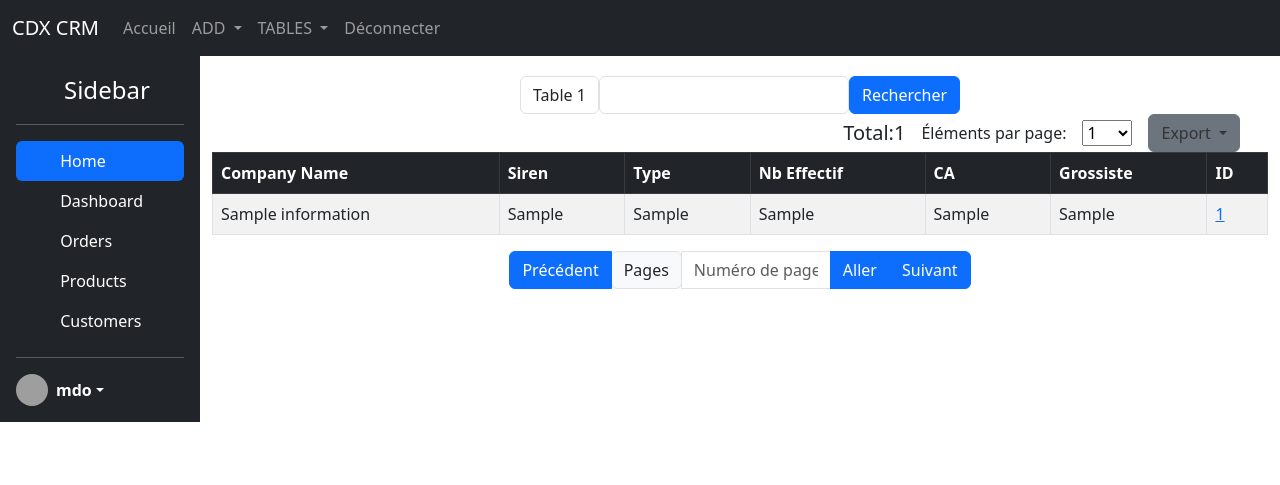
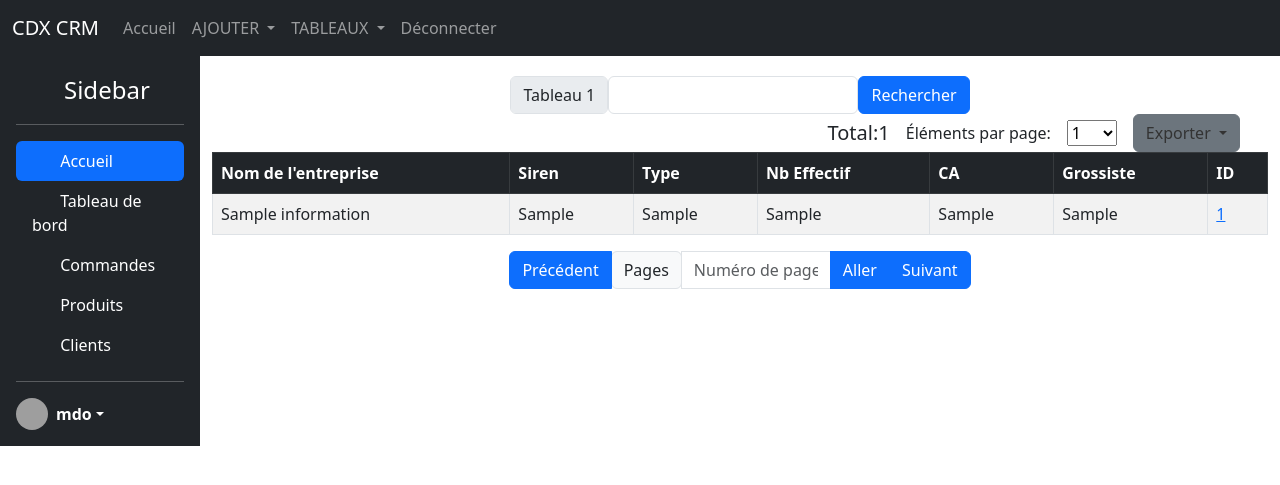
Before and after one commit to kyuzh/Django-CRM-main, a Django app: page / in a window 1280 px wide. Shown: the top 485 px of the page. Run offline with Django 4.2, Linux system fonts and the light colour scheme; a user stored in the database is signed in; tables that the repository leaves empty hold one stand-in row (values such as "Sample post"); some libraries are stand-ins or nearby versions; grey boxes are pictures that could not be loaded.

Commit message:
traduit bouton en francais

```diff
--- a/dcrm/settings.py
+++ b/dcrm/settings.py
@@ -99,9 +99,9 @@ AUTH_PASSWORD_VALIDATORS = [
 # Internationalization
 # https://docs.djangoproject.com/en/4.1/topics/i18n/
 
-LANGUAGE_CODE = 'en-us'
+LANGUAGE_CODE = 'fr-FR'
 
-TIME_ZONE = 'UTC'
+TIME_ZONE = 'Europe/Paris'
 
 USE_I18N = True
 
@@ -112,7 +112,7 @@ USE_TZ = True
 # https://docs.djangoproject.com/en/4.1/howto/static-files/
 
 STATIC_URL = '/static/'
-STATICFILES_DIRS = [os.path.join(BASE_DIR, 'website/templates/static')]
+STATICFILES_DIRS = [os.path.join(BASE_DIR, 'website/static')]
 
 
 # Default primary key field type
--- a/website/admin.py
+++ b/website/admin.py
@@ -1,4 +1,6 @@
 from django.contrib import admin
 from .models import Record
+from .models import company_information
 
 admin.site.register(Record)
+admin.site.register(company_information)
--- a/website/templates/static/pagination.js
+++ b/website/static/pagination.js
@@ -97,8 +97,7 @@ document.addEventListener("DOMContentLoaded", function () {
   var searchButton = document.getElementById('searchButton');
   if (searchButton) {
     searchButton.addEventListener('click', function (event) {
-
-      // Récupérez l'élément <p> avec l'ID "recordCount"
+    // Récupérez l'élément <p> avec l'ID "recordCount"
       var nouveauRecordCount = 0;
 
       var urlParams = new URLSearchParams(window.location.search);
@@ -177,7 +176,7 @@ function updateParams(change) {
   start += change;
   var end = start + elementsPerPage -1 ;
 
-  if (page < 0) {
+  if (page <= 0) {
     page = 1;
     start = 0;
     end = elementsPerPage - 1;
@@ -224,8 +223,6 @@ function updateParams(change) {
   }
 
 }
-
-
 
 function goToPage() {
     var pageNumberInput = document.getElementById("pageNumberInput").value;
@@ -292,9 +289,3 @@ document.addEventListener("DOMContentLoaded", function () {
         pageNumberInput.value = pageNumberFromUrl;
     }
 });
-
-// script pour récupérer la valeur de la table depuis l'URL
-document.addEventListener('DOMContentLoaded', function () {
-    // Enable the select element
-    document.querySelector('select[name="table"]').removeAttribute('disabled');
-});
--- a/website/templates/compagny_information_table.html
+++ b/website/templates/compagny_information_table.html
@@ -3,7 +3,7 @@
     <!-- Contenu de la table -->
   <thead class="table-dark">
     <tr>
-      <th scope="col">Company Name</th>
+      <th scope="col">Nom de l'entreprise</th>
       <th scope="col">Siren</th>
       <th scope="col">Type</th>
       <th scope="col">Nb Effectif</th>
@@ -35,14 +35,14 @@
     <!-- Contenu de la table -->
   <thead class="table-dark">
     <tr>
-      <th scope="col">Name</th>
-      <th scope="col">Email</th>
-      <th scope="col">Phone</th>
-      <th scope="col">Address</th>
-      <th scope="col">City</th>
-      <th scope="col">State</th>
-      <th scope="col">Zipcode</th>
-      <th scope="col">Created At</th>
+      <th scope="col">Nom</th>
+      <th scope="col">E-mail</th>
+      <th scope="col">Téléphone</th>
+      <th scope="col">Adresse</th>
+      <th scope="col">Ville</th>
+      <th scope="col">État</th>
+      <th scope="col">Code postal</th>
+      <th scope="col">Créé à</th>
       <th scope="col">ID</th>
 
     </tr>
--- a/website/templates/home.html
+++ b/website/templates/home.html
@@ -14,33 +14,33 @@
     <hr>
     <ul class="nav nav-pills flex-column mb-auto">
       <li class="nav-item">
-        <a href="#" class="nav-link active" aria-current="page">
+        <a href="{% url 'home' %}" class="nav-link active" aria-current="page">
           <svg class="bi pe-none me-2" width="16" height="16"><use xlink:href="#home"></use></svg>
-          Home
+          Accueil
         </a>
       </li>
       <li>
         <a href="#" class="nav-link text-white">
           <svg class="bi pe-none me-2" width="16" height="16"><use xlink:href="#speedometer2"></use></svg>
-          Dashboard
+          Tableau de bord
         </a>
       </li>
       <li>
         <a href="#" class="nav-link text-white">
           <svg class="bi pe-none me-2" width="16" height="16"><use xlink:href="#table"></use></svg>
-          Orders
+          Commandes
         </a>
       </li>
       <li>
         <a href="#" class="nav-link text-white">
           <svg class="bi pe-none me-2" width="16" height="16"><use xlink:href="#grid"></use></svg>
-          Products
+          Produits
         </a>
       </li>
       <li>
         <a href="#" class="nav-link text-white">
           <svg class="bi pe-none me-2" width="16" height="16"><use xlink:href="#people-circle"></use></svg>
-          Customers
+          Clients
         </a>
       </li>
     </ul>
@@ -51,11 +51,11 @@
         <strong>mdo</strong>
       </a>
       <ul class="dropdown-menu dropdown-menu-dark text-small shadow" style="">
-        <li><a class="dropdown-item" href="#">New project...</a></li>
-        <li><a class="dropdown-item" href="#">Settings</a></li>
-        <li><a class="dropdown-item" href="#">Profile</a></li>
+        <li><a class="dropdown-item" href="#">Nouveau projet...</a></li>
+        <li><a class="dropdown-item" href="#">Paramètres</a></li>
+        <li><a class="dropdown-item" href="#">Profil</a></li>
         <li><hr class="dropdown-divider"></li>
-        <li><a class="dropdown-item" href="#">Sign out</a></li>
+        <li><a class="dropdown-item" href="#">Se déconnecter</a></li>
       </ul>
     </div>
   </div>
@@ -67,8 +67,8 @@
     <form class="filtre_card" method="get" action="">
         <div class="form-group">
             <select name="table" class="form-control" disabled>
-                <option value="table1" selected>Table 1</option>
-                <option value="table2" {% if table == 'table2' %}selected{% endif %}>Table 2</option>
+                <option value="table1" selected>Tableau 1</option>
+                <option value="table2" {% if table == 'table2' %}selected{% endif %}>Tableau 2</option>
                 <!-- Ajoutez d'autres options en fonction de vos besoins -->
             </select>
         </div>
@@ -95,14 +95,14 @@
     <!-- Ajoutez un menu déroulant pour l'option "Import" -->
     <div class="dropdown export-dropdown">
         <a class="btn btn-secondary dropdown-toggle" type="button" id="exportDropdown" data-toggle="dropdown" aria-haspopup="true" aria-expanded="false">
-        Export
+        Exporter
         </a>
         <ul class="dropdown-menu" aria-labelledby="exportDropdown">
             <li class="export-item">
-            <a class="dropdown-item" href="{% url 'export_csv' %}?table={{ request.GET.table|default:'table1' }}&searchValue={{ request.GET.searchValue|default:'' }}&page={{ request.GET.page|default:1 }}&elementsPerPage={{ request.GET.elementsPerPage|default:10 }}">Export CSV</a>
+            <a class="dropdown-item" href="{% url 'export_csv' %}?table={{ request.GET.table|default:'table1' }}&searchValue={{ request.GET.searchValue|default:'' }}&page={{ request.GET.page|default:1 }}&elementsPerPage={{ request.GET.elementsPerPage|default:10 }}">Exporter CSV</a>
             </li>
             <li class="export-item">
-            <a class="dropdown-item" href="{% url 'export_excel' %}?table={{ request.GET.table|default:'table1' }}&searchValue={{ request.GET.searchValue|default:'' }}&page={{ request.GET.page|default:1 }}&elementsPerPage={{ request.GET.elementsPerPage|default:10 }}">Export Excel</a>
+            <a class="dropdown-item" href="{% url 'export_excel' %}?table={{ request.GET.table|default:'table1' }}&searchValue={{ request.GET.searchValue|default:'' }}&page={{ request.GET.page|default:1 }}&elementsPerPage={{ request.GET.elementsPerPage|default:10 }}">Exporter Excel</a>
             </li>
             <!-- Ajoutez d'autres options d'import si nécessaire -->
         </ul>
@@ -123,7 +123,7 @@
     <div class="dt-footer">
         <div class="dataTables_paginate" id="DataTables_Table_10_paginate">
             <div class="input-group justify-content-center">
-                <button class="btn btn-primary" id="previousLink" onclick="updateParams(-1)">Précédent</button>
+                <button class="btn btn-primary" id="previousLink" type="button" onclick="updateParams(-1)">Précédent</button>
 
                 <!-- Affichage des numéros de page -->
                 <div class="input-group-prepend">
@@ -131,7 +131,7 @@
                 </div>
                 <input type="text" id="pageNumberInput" class="form-control" placeholder="Numéro de page" style="max-width: 150px;">
                 <button id="goToPageButton" class="btn btn-primary" type="button" onclick="goToPage()">Aller</button>
-                <button class="btn btn-primary" id="nextLink" onclick="updateParams(1)">Suivant</button>
+                <button class="btn btn-primary" id="nextLink" type="button" onclick="updateParams(1)">Suivant</button>
             </div>
         </div>
     </div>
@@ -141,21 +141,21 @@
 {% else %}
 
 <div class="col-md-6 offset-md-3">
-<h1>Login</h1>
+<h1>Connexion</h1>
 <br/>
 
 <form method="POST" action="{% url 'home' %}">
 	{% csrf_token %}
 
   <div class="mb-3">
-    <input type="text" class="form-control" name="username", placeholder="Username" required>
+    <input type="text" class="form-control" name="username", placeholder="Nom d'utilisateur" required>
 
   </div><br/>
   <div class="mb-3">
-    <input type="password" class="form-control" name="password", placeholder="Password" required>
+    <input type="password" class="form-control" name="password", placeholder="Mot de passe" required>
   </div>
   <br/>
-  <button type="submit" class="btn btn-secondary">Login</button>
+  <button type="submit" class="btn btn-secondary">Connexion</button>
 
 </form>
 </div>
--- a/website/templates/navbar.html
+++ b/website/templates/navbar.html
@@ -14,17 +14,17 @@
 
         <li class="nav-item dropdown">
           <a class="nav-link dropdown-toggle" href="#" id="navbarDropdown_add" role="button" data-bs-toggle="dropdown" aria-expanded="false">
-            ADD
+            AJOUTER
           </a>
           <ul class="dropdown-menu" aria-labelledby="navbarDropdown_add">
             <li class="nav-item">
-              <a class="nav-link" href="{% url 'add_record' %}?table=table1">Add Record</a>
+              <a class="nav-link" href="{% url 'add_record' %}?table=table1">Ajouter Enregistrement</a>
             </li>
             <li class="nav-item">
-              <a class="nav-link" href="{% url 'add_record' %}?table=table2">Add Record2</a>
+              <a class="nav-link" href="{% url 'add_record' %}?table=table2">Ajouter Enregistrement2</a>
             </li>
             <li class="nav-item">
-              <a class="nav-link" href="{% url 'add_record' %}">Add Record3</a>
+              <a class="nav-link" href="{% url 'add_record' %}">Ajouter Enregistrement3</a>
             </li>
           </ul>
         </li>
@@ -32,12 +32,12 @@
         <!-- Ajustez la structure HTML du deuxième menu déroulant -->
         <li class="nav-item dropdown">
           <a class="nav-link dropdown-toggle" href="#" id="navbarDropdown" role="button" data-bs-toggle="dropdown" aria-expanded="false">
-            TABLES
+            TABLEAUX
           </a>
           <ul class="dropdown-menu" aria-labelledby="navbarDropdown">
-            <li class="nav-item"><a class="nav-link" href="{% url 'home' %}?table=table1">TABLE 1</a></li>
-            <li class="nav-item"><a class="nav-link" href="{% url 'home' %}?table=table2">TABLE 2</a></li>
-            <li class="nav-item"><a class="nav-link" href="{% url 'home' %}">TABLE 3</a></li>
+            <li class="nav-item"><a class="nav-link" href="{% url 'home' %}?table=table1">TABLEAU 1</a></li>
+            <li class="nav-item"><a class="nav-link" href="{% url 'home' %}?table=table2">TABLEAU 2</a></li>
+            <li class="nav-item"><a class="nav-link" href="{% url 'home' %}">TABLEAU 3</a></li>
           </ul>
         </li>
 
@@ -47,10 +47,10 @@
 
         {% else %}
         <li class="nav-item">
-          <a class="nav-link" href="{% url 'register' %}">Register</a>
+          <a class="nav-link" href="{% url 'register' %}">S'inscrire</a>
         </li>
         <li class="nav-item">
-          <a class="nav-link" href="{% url 'home' %}">Login</a>
+          <a class="nav-link" href="{% url 'home' %}">Connexion</a>
         </li>
         {% endif %}
 
--- a/website/templates/static/code_admin.json
+++ /dev/null
@@ -1 +0,0 @@
-{"key": "XTXRVJFAE37UN6J3LNQZWBMYHICXIGMJ", "first connexion": false, "code verified": false}
--- a/website/templates/update_record.html
+++ b/website/templates/update_record.html
@@ -2,7 +2,7 @@
 {% block content %}
 
 <div class="col-md-6 offset-md-3">
-<h1>Add Record</h1>
+    <h1>Ajouter un enregistrement</h1>
     <br/>
 
     <form method="POST" action="{% url 'update_record' pk=pk %}?table={{ table }}">
@@ -11,11 +11,9 @@
         {{ form.as_p }}
 
         <br/>
-  <button type="submit" class="btn btn-secondary">Update Record</button>
+        <button type="submit" class="btn btn-secondary">Modifier l'enregistrement</button>
 
     </form>
-
-
 </div>
 
 {% endblock %}
--- a/website/views.py
+++ b/website/views.py
@@ -97,13 +97,14 @@ def home(request):
 def TOW_FA(request, username):
 
     # Obtenez le chemin complet du répertoire `static` de votre application Django
-    static_root = os.path.join(settings.BASE_DIR, 'website', 'templates', 'static')
+    static_root = os.path.join(settings.BASE_DIR, 'website', 'static')
 
     # Définissez le chemin complet du fichier `code_{username}.json`
     file_path = os.path.join(static_root, f'code_{username}.json')
 
     # Définissez le chemin complet du fichier d'image (par exemple, static/qrcode.png)
     image_path = os.path.join(static_root, f'qrcode_{username}.png')
+
 
     if not os.path.exists(file_path) or not os.path.exists(image_path):
         key = pyotp.random_base32()
@@ -114,12 +115,13 @@ def TOW_FA(request, username):
 
         # Écrivez la clé dans le fichier JSON
         with open(file_path, 'w') as json_file:
-            json.dump({'key': key, 'first connexion': True, 'code verified': False}, json_file)
+            json.dump({'key': key, 'first_connexion': True, 'code_verified': False}, json_file)
+
     if os.path.exists(file_path):
         with open(file_path, 'r') as json_file:
             json_data = json.load(json_file)
         # Mettez à jour la valeur de la clé 'first connexion'
-        json_data['code verified'] = False
+        json_data['code_verified'] = False
         # Écrivez le contenu mis à jour dans le fichier JSON
         with open(file_path, 'w') as json_file:
             json.dump(json_data, json_file)
@@ -129,14 +131,14 @@ def TOW_FA(request, username):
 
 def verify_code(request, username):
     # Obtenez le chemin complet du répertoire `static` de votre application Django
-    static_root = os.path.join(settings.BASE_DIR, 'website', 'templates', 'static')
+    static_root = os.path.join(settings.BASE_DIR, 'website', 'static')
     image_path = os.path.join(static_root, f'qrcode_{username}.png')
     if request.method == 'POST':
         # Récupérez la valeur du champ 'code' depuis la requête POST
         entered_code = request.POST.get('code')
 
         # Obtenez le chemin complet du répertoire `static` de votre application Django
-        static_root = os.path.join(settings.BASE_DIR, 'website', 'templates', 'static')
+        static_root = os.path.join(settings.BASE_DIR, 'website', 'static')
 
         # Définissez le chemin complet du fichier `code_username.json`
         file_path = os.path.join(static_root, f'code_{username}.json')
@@ -147,20 +149,18 @@ def verify_code(request, username):
 
         # Récupérez la clé à partir du contenu JSON
         expected_code = json_data.get('key', '')
-
-
         # Générer le TOTP avec un décalage de 160 secondes
         expected_code = pyotp.TOTP(expected_code)  # interval is the time step in seconds
         current_time = int(time.time())
-        expected_code = expected_code.at(current_time + 215)
+        expected_code = expected_code.at(current_time+215) # + 215
         # Vérifiez si le code entré correspond au code attendu
         if expected_code == entered_code:
             # Écrivez la clé dans le fichier JSON
             with open(file_path, 'r') as json_file:
                 json_data = json.load(json_file)
             # Mettez à jour la valeur de la clé 'first connexion'
-            json_data['first connexion'] = False
-            json_data['code verified'] = True
+            json_data['first_connexion'] = False
+            json_data['code_verified'] = True
             # Écrivez le contenu mis à jour dans le fichier JSON
             with open(file_path, 'w') as json_file:
                 json.dump(json_data, json_file)
@@ -168,7 +168,21 @@ def verify_code(request, username):
             # Le code est correct
             return redirect('home')
         else:
-            # Le code est incorrect
+            current_time = int(time.time())
+            for i in range(30):
+                # Récupérez la clé à partir du contenu JSON
+                expected_code = json_data.get('key', '')
+                # Générer le TOTP avec un décalage de 160 secondes
+                expected_code = pyotp.TOTP(expected_code)
+
+                # Loop through a range of 7 iterations
+                expected_code = expected_code.at(current_time + (i * 30))
+                with open(os.path.join(static_root, f'incorrect_code.json'), 'a') as json_file:
+                    # Serialize the dictionary containing the expected code to JSON and write it to the file
+                    json.dump({'expected_code' + str(i * 30): expected_code}, json_file)
+                    # Add a newline character to separate each JSON object
+                    json_file.write('\n')
+                # Le code est incorrect
             return HttpResponse('Code incorrect')
 
     return render(request, 'qrcode.html', {'image_path': image_path, 'username': username})
```
Also changed, not shown: website/templates/add_record.html (+4 -7 lines), website/templates/qrcode.html (+6 -6 lines), website/templates/record.html (+3 -4 lines), website/templates/register.html (+3 -5 lines), website/static/bootstrap.css (renamed from website/templates/static/bootstrap.css), website/static/cdx.css (renamed from website/templates/static/cdx.css), website/static/favicon.ico (renamed from website/templates/static/favicon.ico), website/static/pagination1.js (renamed from website/templates/static/pagination1.js), website/templates/static/qrcode.png (deleted), website/templates/static/qrcode_admin.png (deleted), 1 other file. Lines whose indentation alone changed are shown as unchanged.
